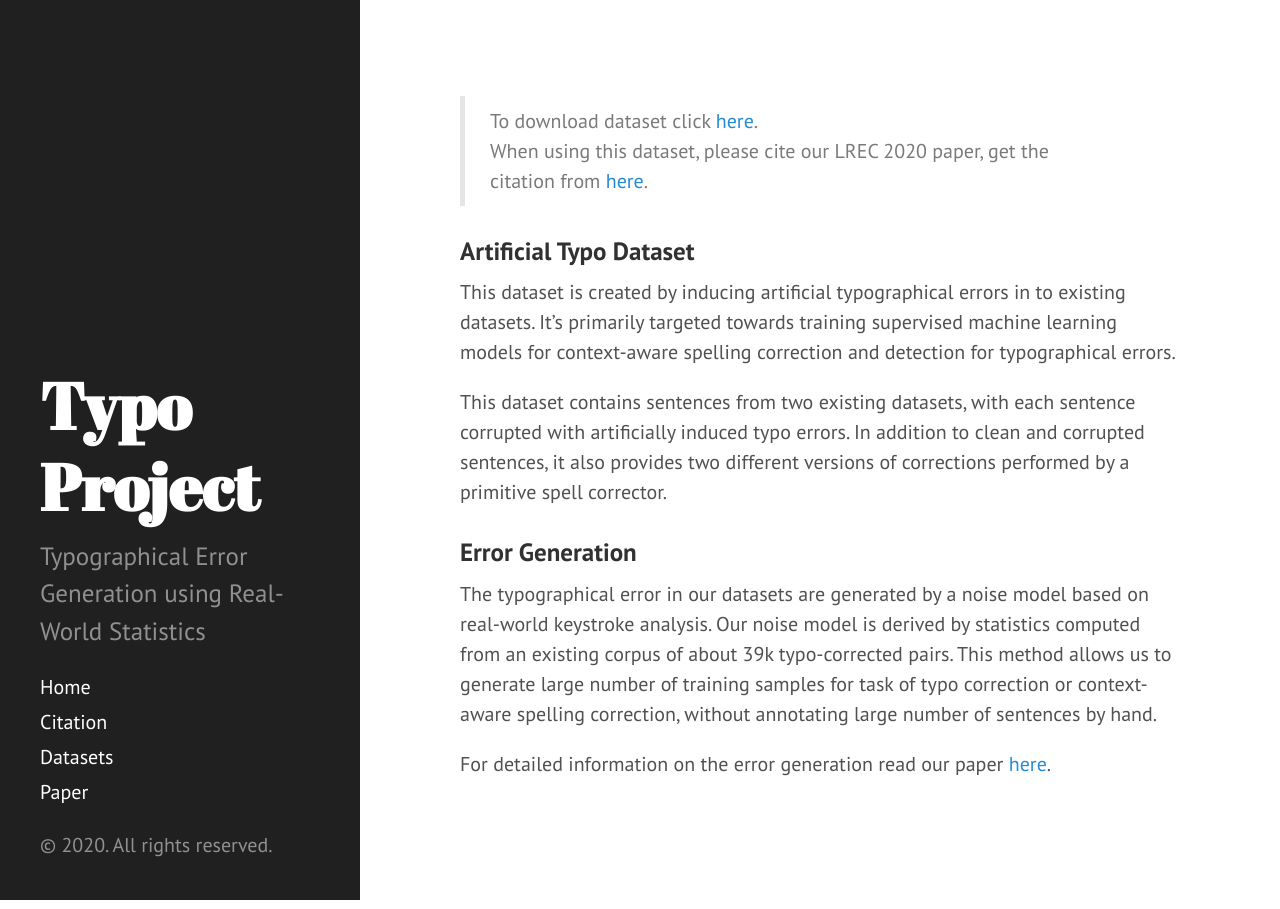
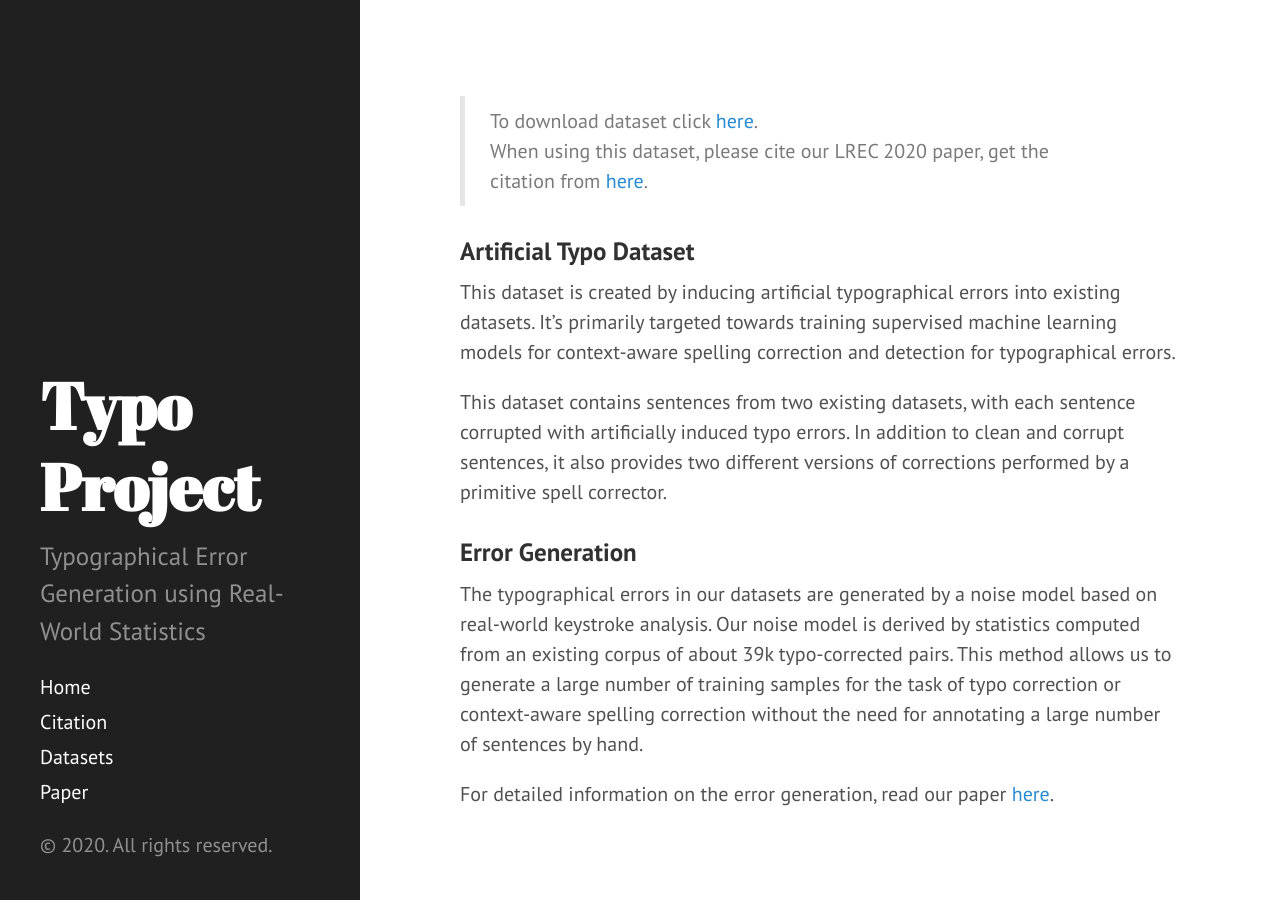
Before and after one commit to xitizzz/typo, a Jekyll site: the page built from index.md, in a window 1280 px wide. Built offline with Jekyll 4.4.1, drawn with Linux system fonts in a browser that asks for light colours.

Commit message:
Update index.md

```diff
--- a/index.md
+++ b/index.md
@@ -7,11 +7,11 @@ title: Home
 > When using this dataset, please cite our LREC 2020 paper, get the citation from [here](/cite).
 
 ### Artificial Typo Dataset
-This dataset is created by inducing artificial typographical errors in to existing datasets. It's primarily targeted towards training supervised machine learning models for context-aware spelling correction and detection for typographical errors.
+This dataset is created by inducing artificial typographical errors into existing datasets. It's primarily targeted towards training supervised machine learning models for context-aware spelling correction and detection for typographical errors.
 
-This dataset contains sentences from two existing datasets, with each sentence corrupted with artificially induced typo errors. In addition to clean and corrupted sentences, it also provides two different versions of corrections performed by a primitive spell corrector.
+This dataset contains sentences from two existing datasets, with each sentence corrupted with artificially induced typo errors. In addition to clean and corrupt sentences, it also provides two different versions of corrections performed by a primitive spell corrector.
 
 ### Error Generation
-The typographical error in our datasets are generated by a noise model based on real-world keystroke analysis. Our noise model is derived by statistics computed from an existing corpus of about 39k typo-corrected pairs. This method allows us to generate large number of training samples for task of typo correction or context-aware spelling correction, without annotating large number of sentences by hand.
+The typographical errors in our datasets are generated by a noise model based on real-world keystroke analysis. Our noise model is derived by statistics computed from an existing corpus of about 39k typo-corrected pairs. This method allows us to generate a large number of training samples for the task of typo correction or context-aware spelling correction without the need for annotating a large number of sentences by hand.
 
-For detailed information on the error generation read our paper [here](/paper).
+For detailed information on the error generation, read our paper [here](/paper).
```
